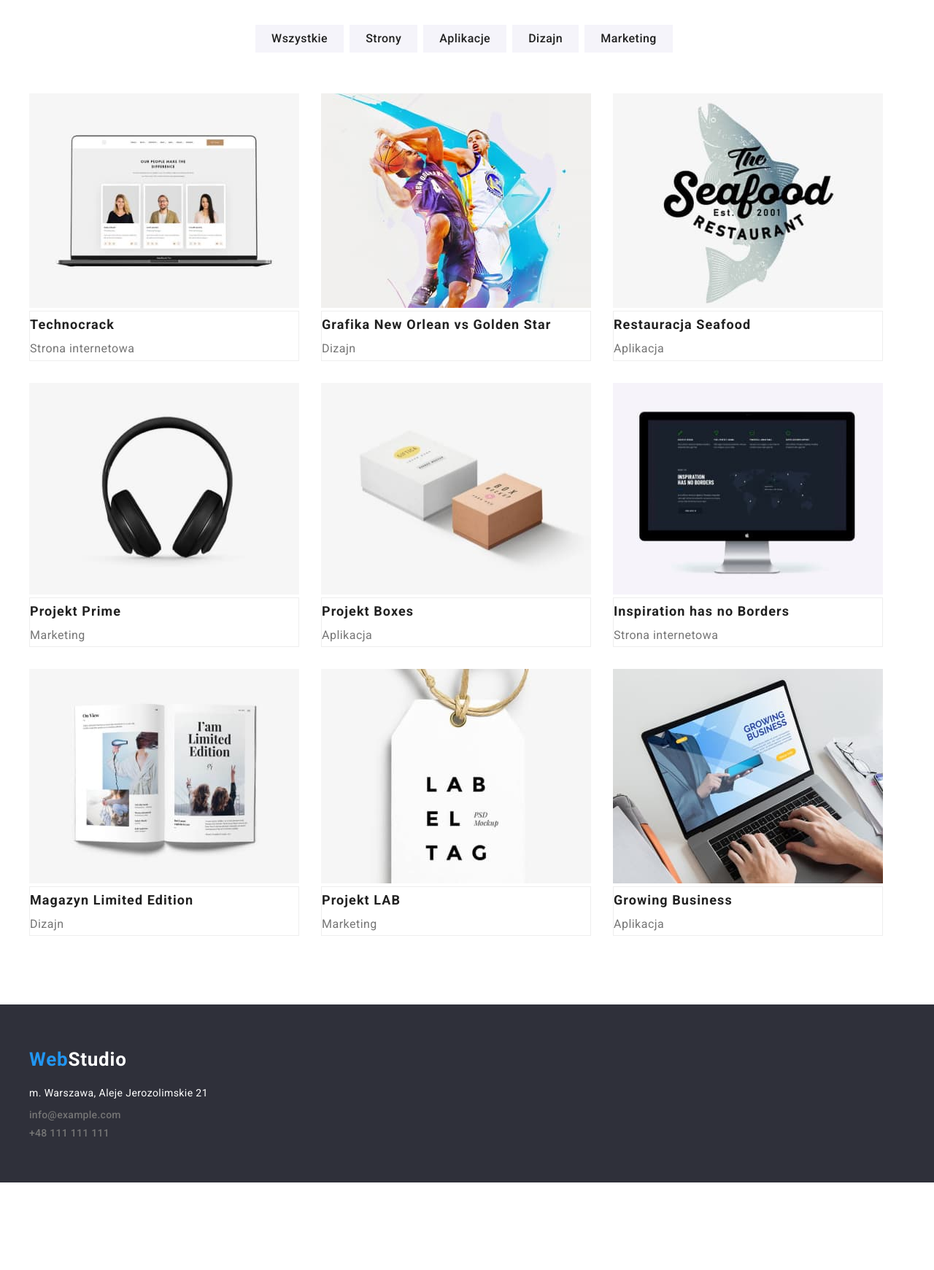
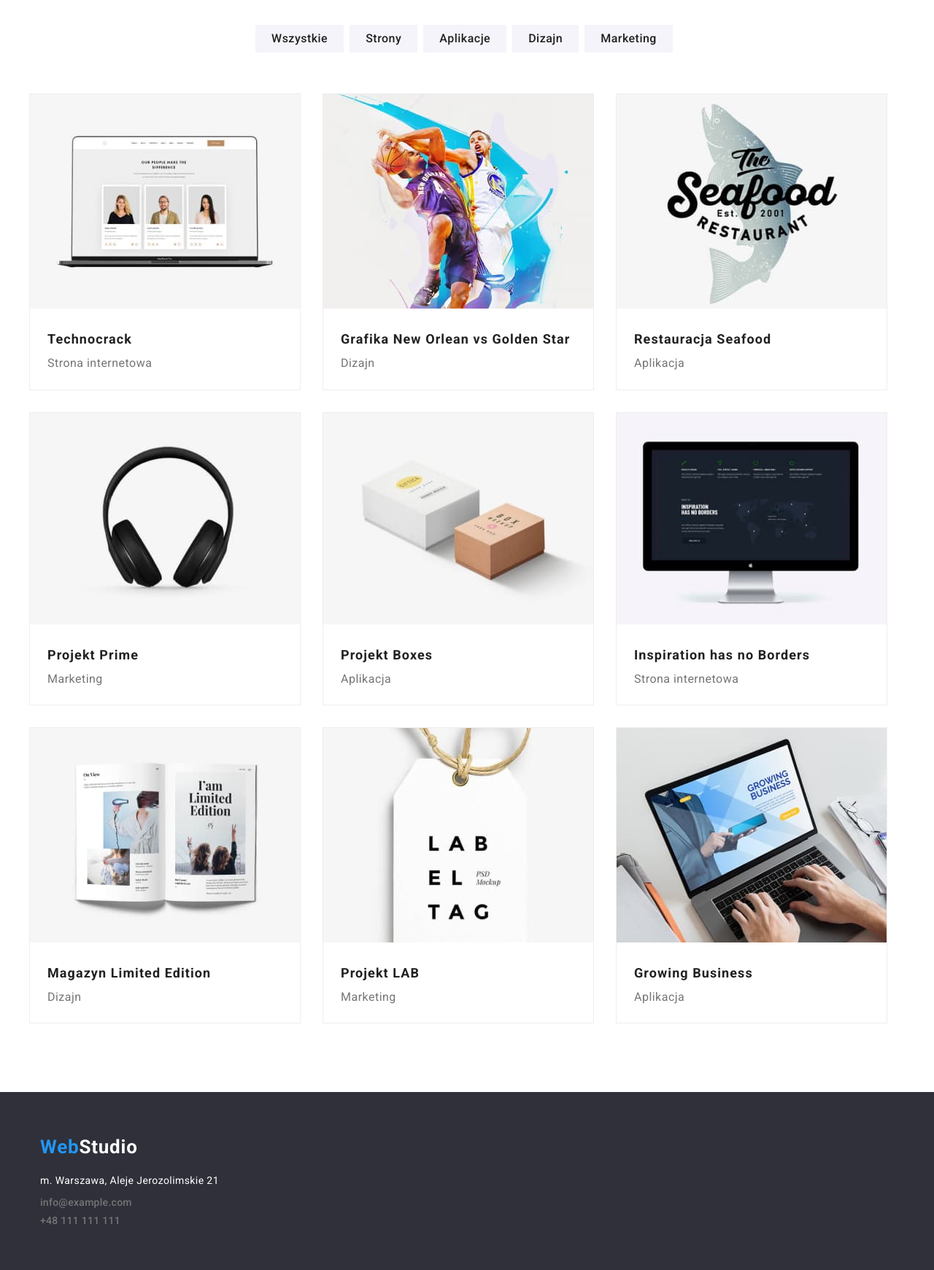
Before and after one commit to WojtekKirsz/goit-markup-hw-03, a plain HTML site: page portfolio.html in a window 1280 px wide. Shown: the part 140-1881 px from the top of the page at 73% size. Before the commit the page ends 1761 px from the top, so only its background shows below. Drawn offline with Linux system fonts and the light colour scheme.

Commit message:
new-edits

```diff
--- a/css/styles.css
+++ b/css/styles.css
@@ -151,6 +151,12 @@ body {
     border: 1px solid var(--portfolio-grey);
 }
 
+.sub-portfolio {
+    padding-left: 24px;
+    padding-top: 20px;
+    padding-bottom: 20px;
+}
+
 .main-business-wrapper {
     padding-bottom: 94px;
 }
@@ -190,11 +196,14 @@ body {
     padding-bottom: 50px;
 }
 
+.team-player-wrapper-2 {
+    padding-top: 30px;
+    padding-bottom: 30px;
+}
+
 .team-player-wrapper {
-    width: 270px;
-    height: 108px;
-    padding-top: 30px;
     background: var(--standard-white);
+    border-radius: 0 0 0 4px;
 }
 
 .team-player {
@@ -286,10 +295,14 @@ body {
 }
 
 .footer-layout {
-    background: var(--background-black-color);
     padding-top: 60px;
     padding-bottom: 60px;
-    margin: 0 auto;
+    padding-left: 15px;
+    padding-right: 15px;
+}
+
+.footer-wrapper {
+    background: var(--background-black-color);
 }
 
 .logo-footer {
--- a/portfolio.html
+++ b/portfolio.html
@@ -89,113 +89,113 @@
             </section>
             <section>
                 <div class="main-portfolio-wrapper main-container">
-                    <picture>
+                    <picture class="sub-portfolio-wrapper">
                         <img alt="portfolio1" width="370" height="294" src="images/img-8.jpg" />
-                        <div class="sub-portfolio-wrapper">
+                        <div class="sub-portfolio">
                             <h3 class="portfolio-header">Technocrack</h3>
                             <p class="portfolio-title">Strona internetowa</p>
                         </div>
                     </picture>
 
-                    <picture>
+                    <picture class="sub-portfolio-wrapper">
                         <img
                             alt="Product Designer"
                             width="370"
                             height="294"
                             src="images/img-9.jpg"
                         />
-                        <div class="sub-portfolio-wrapper">
+                        <div class="sub-portfolio">
                             <h3 class="portfolio-header">Grafika New Orlean vs Golden Star</h3>
                             <p class="portfolio-title">Dizajn</p>
                         </div>
                     </picture>
 
-                    <picture>
+                    <picture class="sub-portfolio-wrapper">
                         <img
                             alt="Product Designer"
                             width="370"
                             height="294"
                             src="images/img-10.jpg"
                         />
-                        <div class="sub-portfolio-wrapper">
+                        <div class="sub-portfolio">
                             <h3 class="portfolio-header">Restauracja Seafood</h3>
                             <p class="portfolio-title">Aplikacja</p>
                         </div>
                     </picture>
 
-                    <picture>
+                    <picture class="sub-portfolio-wrapper">
                         <img
                             alt="Product Designer"
                             width="370"
                             height="290"
                             src="images/img-11.jpg"
                         />
-                        <div class="sub-portfolio-wrapper">
+                        <div class="sub-portfolio">
                             <h3 class="portfolio-header">Projekt Prime</h3>
                             <p class="portfolio-title">Marketing</p>
                         </div>
                     </picture>
 
-                    <picture>
+                    <picture class="sub-portfolio-wrapper">
                         <img
                             alt="Product Designer"
                             width="370"
                             height="290"
                             src="images/img-12.jpg"
                         />
-                        <div class="sub-portfolio-wrapper">
+                        <div class="sub-portfolio">
                             <h3 class="portfolio-header">Projekt Boxes</h3>
                             <p class="portfolio-title">Aplikacja</p>
                         </div>
                     </picture>
 
-                    <picture>
+                    <picture class="sub-portfolio-wrapper">
                         <img
                             alt="Product Designer"
                             width="370"
                             height="290"
                             src="images/img-13.jpg"
                         />
-                        <div class="sub-portfolio-wrapper">
+                        <div class="sub-portfolio">
                             <h3 class="portfolio-header">Inspiration has no Borders</h3>
                             <p class="portfolio-title">Strona internetowa</p>
                         </div>
                     </picture>
 
-                    <picture>
+                    <picture class="sub-portfolio-wrapper">
                         <img
                             alt="Product Designer"
                             width="370"
                             height="294"
                             src="images/img-14.jpg"
                         />
-                        <div class="sub-portfolio-wrapper">
+                        <div class="sub-portfolio">
                             <h3 class="portfolio-header">Magazyn Limited Edition</h3>
                             <p class="portfolio-title">Dizajn</p>
                         </div>
                     </picture>
 
-                    <picture>
+                    <picture class="sub-portfolio-wrapper">
                         <img
                             alt="Product Designer"
                             width="370"
                             height="294"
                             src="images/img-15.jpg"
                         />
-                        <div class="sub-portfolio-wrapper">
+                        <div class="sub-portfolio">
                             <h3 class="portfolio-header">Projekt LAB</h3>
                             <p class="portfolio-title">Marketing</p>
                         </div>
                     </picture>
 
-                    <picture>
+                    <picture class="sub-portfolio-wrapper">
                         <img
                             alt="Product Designer"
                             width="370"
                             height="294"
                             src="images/img-16.jpg"
                         />
-                        <div class="sub-portfolio-wrapper">
+                        <div class="sub-portfolio">
                             <h3 class="portfolio-header">Growing Business</h3>
                             <p class="portfolio-title">Aplikacja</p>
                         </div>
@@ -203,8 +203,9 @@
                 </div>
             </section>
         </main>
-        <footer class="footer-layout">
+        <footer class="footer-wrapper">
             <div class="main-container">
+                <div class="footer-layout">
                     <a class="logo-footer" href="#"
                         ><span class="blue-font">Web</span><span class="white-font">Studio</span></a
                     >
@@ -232,6 +233,7 @@
                         </div>
                     </address>
                 </div>
+            </div>
         </footer>
     </body>
 </html>
```
Also changed, not shown: index.html (+11 -9 lines). Lines whose indentation alone changed are shown as unchanged.
